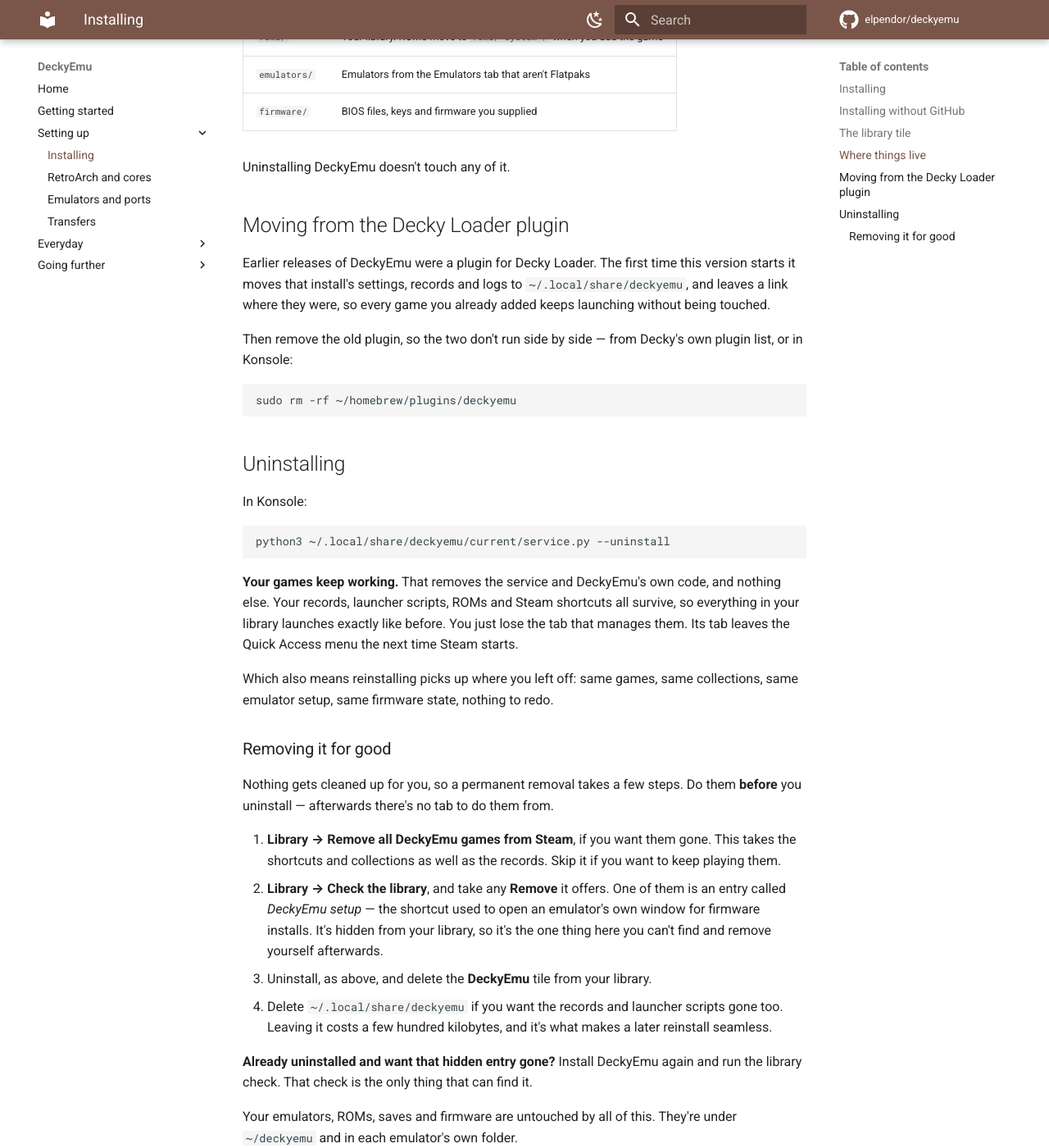
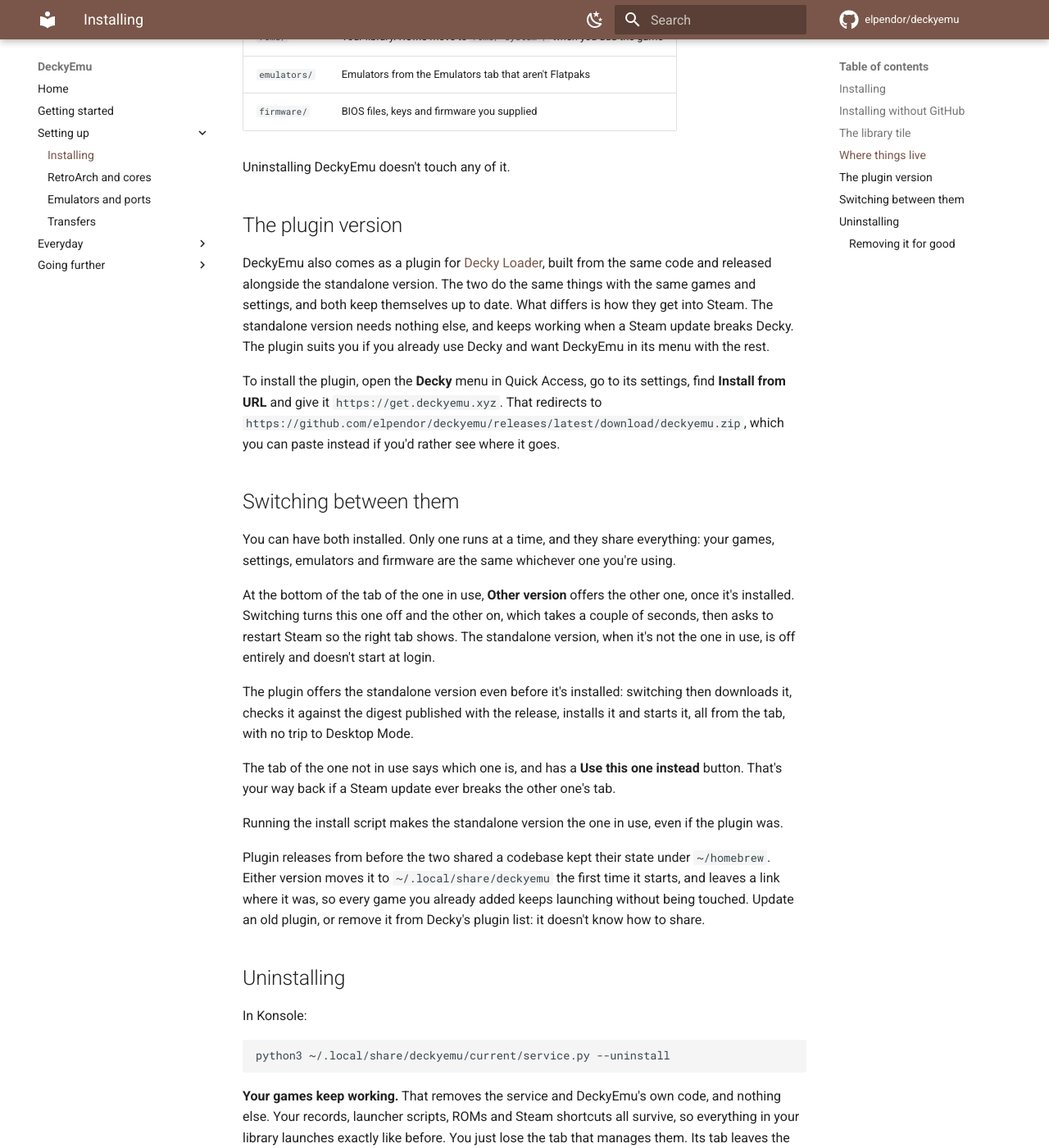
Before and after one commit to elpendor/deckyemu, an MkDocs documentation site: the page built from docs/installing.md, in a window 1280 px wide and 1400 px high, scrolled down 2265 px. Shown: the whole window at 82% size. Built offline with MkDocs 1.6.1 and Material for MkDocs 9.7.7, drawn with Linux system fonts in a browser that asks for light colours; comment, search, counter and statistics services are not loaded; some of the changed text lies outside the part shown.

Commit message:
docs: the plugin version, and switching between it and the standalone version

````diff
--- a/docs/installing.md
+++ b/docs/installing.md
@@ -1,7 +1,8 @@
 # Installing DeckyEmu
 
-How to install it, the install for a Deck that can't reach GitHub, what lands on
-your device, and how to take it off again.
+How to install it, the plugin version and switching between the two, the
+install for a Deck that can't reach GitHub, what lands on your device, and how
+to take it off again.
 
 Back to [the README](https://github.com/elpendor/deckyemu#readme).
 
@@ -100,19 +101,50 @@ Anything that's yours to keep lives under `~/deckyemu`:
 
 Uninstalling DeckyEmu doesn't touch any of it.
 
-## Moving from the Decky Loader plugin
+## The plugin version
 
-Earlier releases of DeckyEmu were a plugin for Decky Loader. The first time this
-version starts it moves that install's settings, records and logs to
-`~/.local/share/deckyemu`, and leaves a link where they were, so every game you
-already added keeps launching without being touched.
+DeckyEmu also comes as a plugin for
+[Decky Loader](https://github.com/SteamDeckHomebrew/decky-loader), built from
+the same code and released alongside the standalone version. The two do the
+same things with the same games and settings, and both keep themselves up to
+date. What differs is how they get into Steam. The standalone version needs
+nothing else, and keeps working when a Steam update breaks Decky. The plugin
+suits you if you already use Decky and want DeckyEmu in its menu with the rest.
 
-Then remove the old plugin, so the two don't run side by side — from Decky's own
-plugin list, or in Konsole:
+To install the plugin, open the **Decky** menu in Quick Access, go to its
+settings, find **Install from URL** and give it `https://get.deckyemu.xyz`. That
+redirects to
+`https://github.com/elpendor/deckyemu/releases/latest/download/deckyemu.zip`,
+which you can paste instead if you'd rather see where it goes.
 
-```
-sudo rm -rf ~/homebrew/plugins/deckyemu
-```
+## Switching between them
+
+You can have both installed. Only one runs at a time, and they share
+everything: your games, settings, emulators and firmware are the same whichever
+one you're using.
+
+At the bottom of the tab of the one in use, **Other version** offers the other
+one, once it's installed. Switching turns this one off and the other on, which
+takes a couple of seconds, then asks to restart Steam so the right tab shows.
+The standalone version, when it's not the one in use, is off entirely and
+doesn't start at login.
+
+The plugin offers the standalone version even before it's installed: switching
+then downloads it, checks it against the digest published with the release,
+installs it and starts it, all from the tab, with no trip to Desktop Mode.
+
+The tab of the one not in use says which one is, and has a **Use this one
+instead** button. That's your way back if a Steam update ever breaks the other
+one's tab.
+
+Running the install script makes the standalone version the one in use, even
+if the plugin was.
+
+Plugin releases from before the two shared a codebase kept their state under
+`~/homebrew`. Either version moves it to `~/.local/share/deckyemu` the first
+time it starts, and leaves a link where it was, so every game you already added
+keeps launching without being touched. Update an old plugin, or remove it from
+Decky's plugin list: it doesn't know how to share.
 
 ## Uninstalling
 
@@ -127,6 +159,8 @@ and nothing else. Your records, launcher scripts, ROMs and Steam shortcuts all
 survive, so everything in your library launches exactly like before. You just
 lose the tab that manages them. Its tab leaves the Quick Access menu the next
 time Steam starts.
+
+The plugin version uninstalls from Decky's plugin list, with the same result.
 
 Which also means reinstalling picks up where you left off: same games, same
 collections, same emulator setup, same firmware state, nothing to redo.
````
Also changed, not shown: README.md (+6 -3 lines), docs/updates.md (+3 -0 lines).
